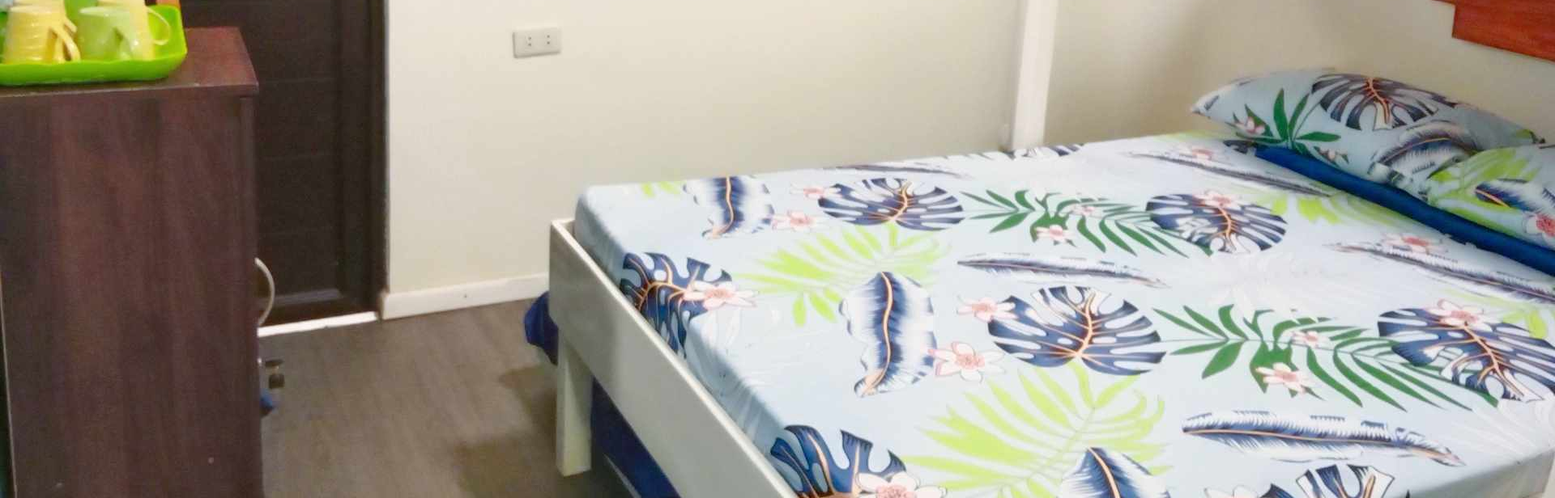
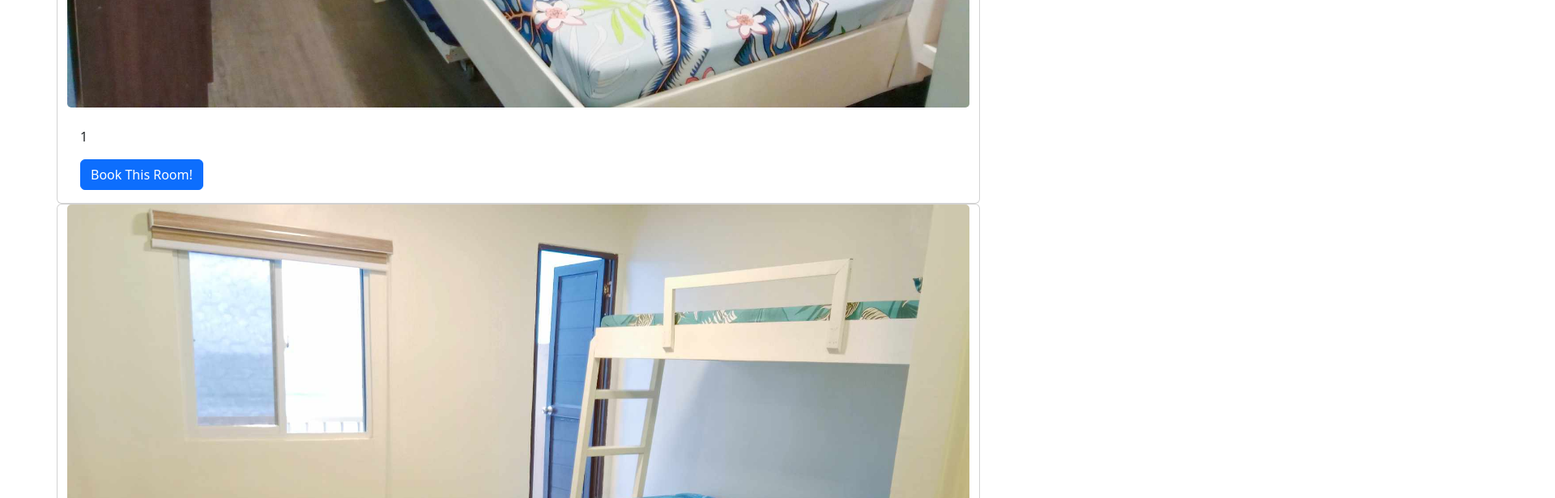
Before and after one commit to Chapjae/pufferisleinn, a React (Vite) app in the folder pufferisle/: page /booking in a window 1280 px wide. Shown: the part 760-1376 px from the top of the page at 81% size, 1920 px wide, since content can reach past the window. Built offline with nearby package versions, Linux system fonts and the light colour scheme.

Commit message:
removed two room images with odd dimensions. Changed book a room page to use Cards for remaining images. Card titles display the room name

```diff
--- a/pufferisle/src/components/Navbar.jsx
+++ b/pufferisle/src/components/Navbar.jsx
@@ -26,8 +26,8 @@ const Navigation = () => {
           </LinkContainer>
           <LinkContainer to='/about'>
             <NavDropdown
+              show={show}
               title='About'
-              show={show}
               onMouseEnter={showDropdown}
               onMouseLeave={hideDropdown}>
               <LinkContainer to='/photos'>
--- a/pufferisle/src/pages/Booking.jsx
+++ b/pufferisle/src/pages/Booking.jsx
@@ -42,6 +42,10 @@
 // export default Booking;
 
 import { useState, useEffect } from 'react';
+import Container from 'react-bootstrap/Container';
+import Card from 'react-bootstrap/Card';
+import Button from 'react-bootstrap/Button';
+import Row from 'react-bootstrap/Row';
 
 const Booking = () => {
   const [roomUrls, setRoomUrls] = useState([]);
@@ -50,10 +54,12 @@ const Booking = () => {
     const importRooms = async () => {
       try {
         const rooms = import.meta.glob('../images/rooms/*.jpg');
+        console.log(rooms);
         const roomPaths = Object.keys(rooms);
         const urls = await Promise.all(
           roomPaths.map(async (path) => {
             const module = await rooms[path]();
+            console.log(module);
             return module.default; // Access the URL from the dynamically imported module
           }),
         );
@@ -69,11 +75,25 @@ const Booking = () => {
   return (
     <div>
       {roomUrls.length > 0 ? (
-        <div>
-          {roomUrls.map((url, index) => (
-            <img src={url} alt={`Room ${index + 1}`} key={index} />
-          ))}
-        </div>
+        <Container>
+          <Row>
+            {roomUrls.map((url, index) => (
+              <Card key={index} xs={6}>
+                <Card.Img
+                  src={url}
+                  alt={`Room ${index + 1}`}
+                  key={index}
+                  fluid
+                />
+                <Card.Body>
+                  <Card.Title>{url.slice(65, -4)}</Card.Title>
+                  <Card.Text>{index + 1}</Card.Text>
+                  <Button>Book This Room!</Button>
+                </Card.Body>
+              </Card>
+            ))}
+          </Row>
+        </Container>
       ) : (
         <div>No rooms found</div>
       )}
--- a/pufferisle/src/pages/Home.jsx
+++ b/pufferisle/src/pages/Home.jsx
@@ -1,8 +1,20 @@
 import welcome from '../images/home/welcome.jpg';
+import Col from 'react-bootstrap/Col';
+import Container from 'react-bootstrap/Container';
+import Image from 'react-bootstrap/Image';
+import Row from 'react-bootstrap/Row';
+
 const Home = () => {
   return (
     <>
-      <img src={welcome} />
+      <Container>
+        <Row>
+          <Col xs={4} md={4}>
+            <Image src={welcome} rounded fluid />
+          </Col>
+        </Row>
+      </Container>
+      {/* <img src={welcome} /> */}
     </>
   );
 };
```
Also changed, not shown: pufferisle/src/images/rooms/skybluebed.jpg (deleted), pufferisle/src/images/rooms/tropicalleaf2.jpg (deleted).
